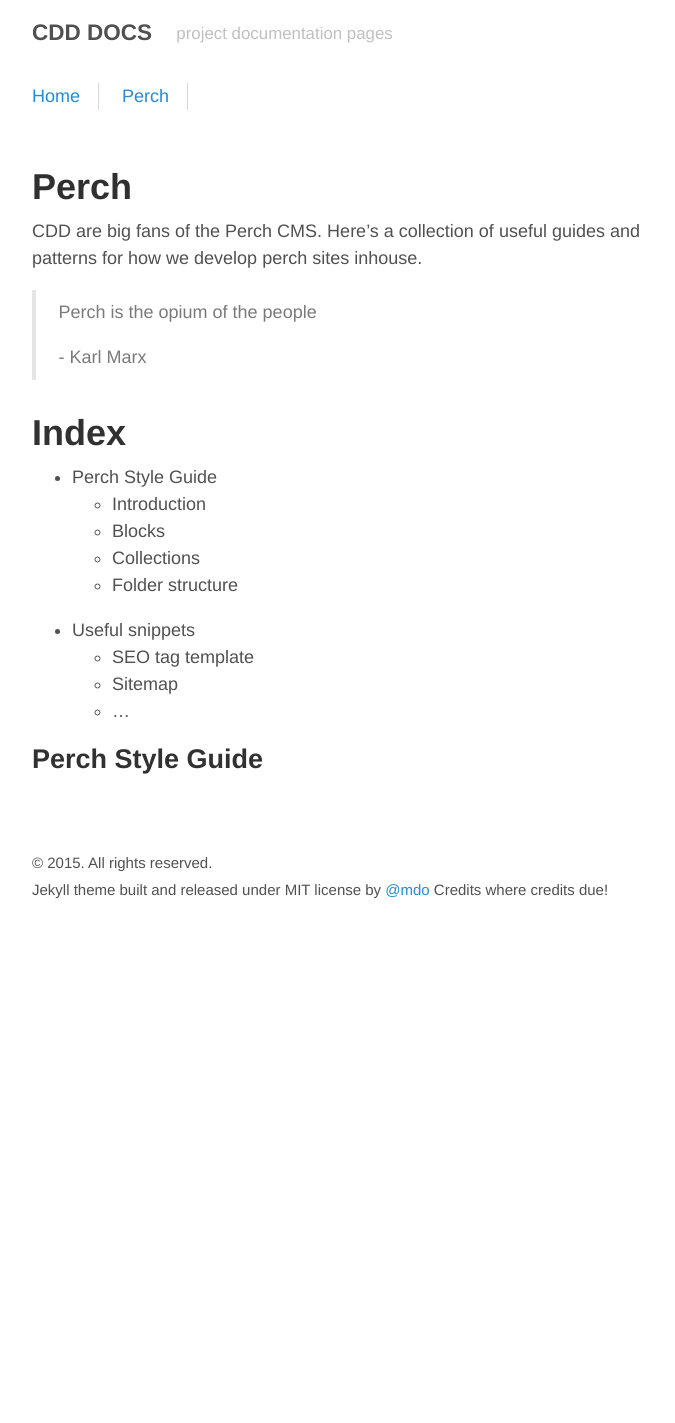
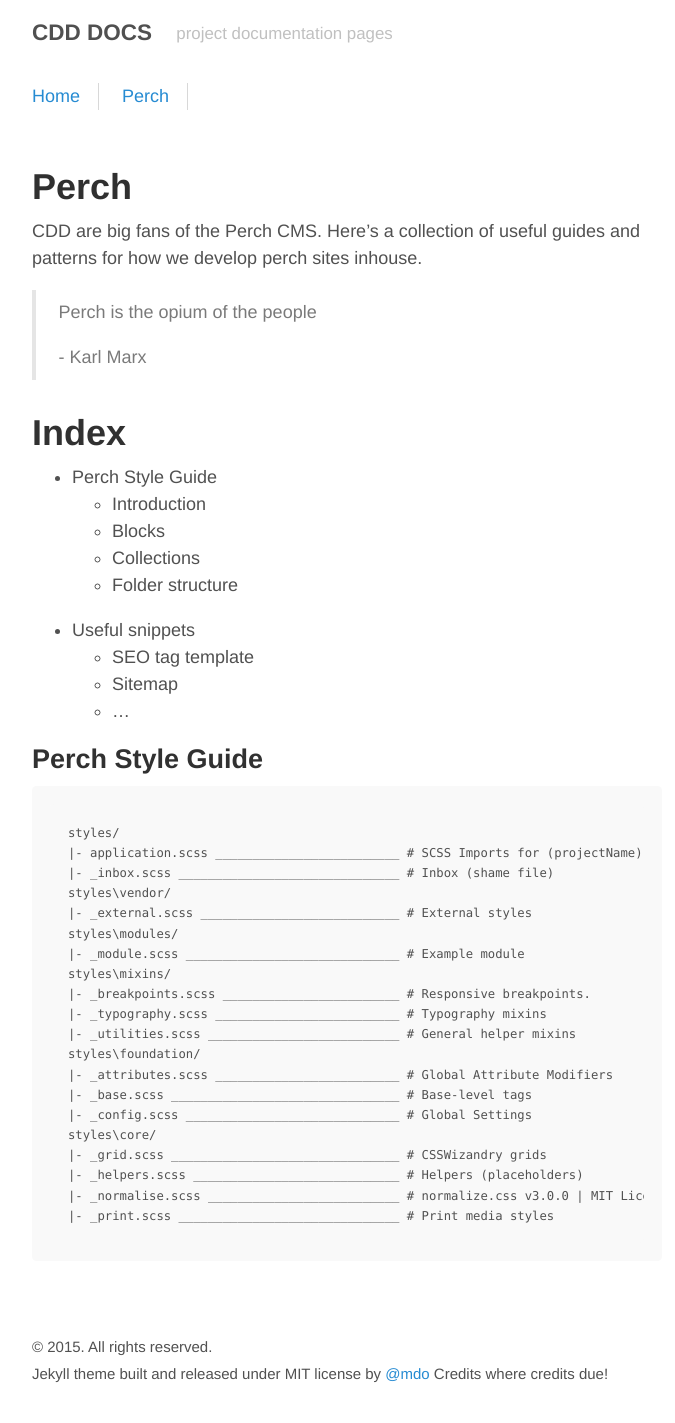
Before and after one commit to cddnation/cddnation.github.io, a Jekyll site: the page built from perch.md, in a window 1280 px wide. Shown: the whole page, without its empty margins (293-968 px from the left). Built offline with Jekyll 4.4.1, drawn with Linux system fonts in a browser that asks for light colours; before the commit the page ends 939 px from its top, so only the background shows below that.

Commit message:
SCSS changes

```diff
--- a/_sass/_code.scss
+++ b/_sass/_code.scss
@@ -19,13 +19,20 @@
 pre {
   margin-top: 0;
   margin-bottom: 1rem;
+  padding: 16px;
+  overflow: auto;
+  font-size: 85%;
+  line-height: 1.45;
+  background-color: #f7f7f7;
+  border-radius: 3px;
 }
 
 pre code {
   padding: 0;
-  font-size: 100%;
+  font-size: 85%;
   color: inherit;
   background-color: transparent;
+
 }
 
 // Pygments via Jekyll
--- a/perch.md
+++ b/perch.md
@@ -24,3 +24,25 @@
 
 
 ## Perch Style Guide
+
+
+    styles/
+    |- application.scss _________________________ # SCSS Imports for (projectName)
+    |- _inbox.scss ______________________________ # Inbox (shame file)
+    styles\vendor/
+    |- _external.scss ___________________________ # External styles
+    styles\modules/
+    |- _module.scss _____________________________ # Example module
+    styles\mixins/
+    |- _breakpoints.scss ________________________ # Responsive breakpoints.
+    |- _typography.scss _________________________ # Typography mixins
+    |- _utilities.scss __________________________ # General helper mixins
+    styles\foundation/
+    |- _attributes.scss _________________________ # Global Attribute Modifiers
+    |- _base.scss _______________________________ # Base-level tags
+    |- _config.scss _____________________________ # Global Settings
+    styles\core/
+    |- _grid.scss _______________________________ # CSSWizandry grids
+    |- _helpers.scss ____________________________ # Helpers (placeholders)
+    |- _normalise.scss __________________________ # normalize.css v3.0.0 | MIT License | git.io/normalize
+    |- _print.scss ______________________________ # Print media styles
```
Also changed, not shown: 1 other file.
